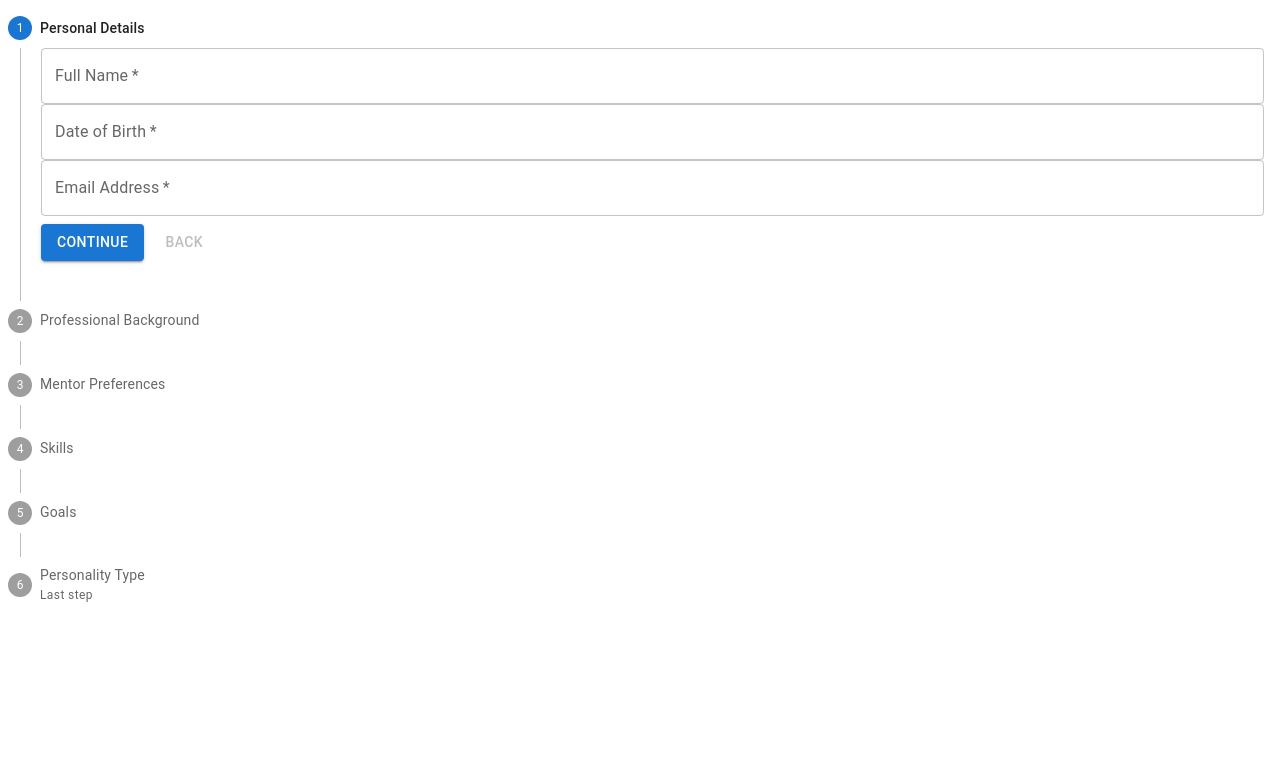
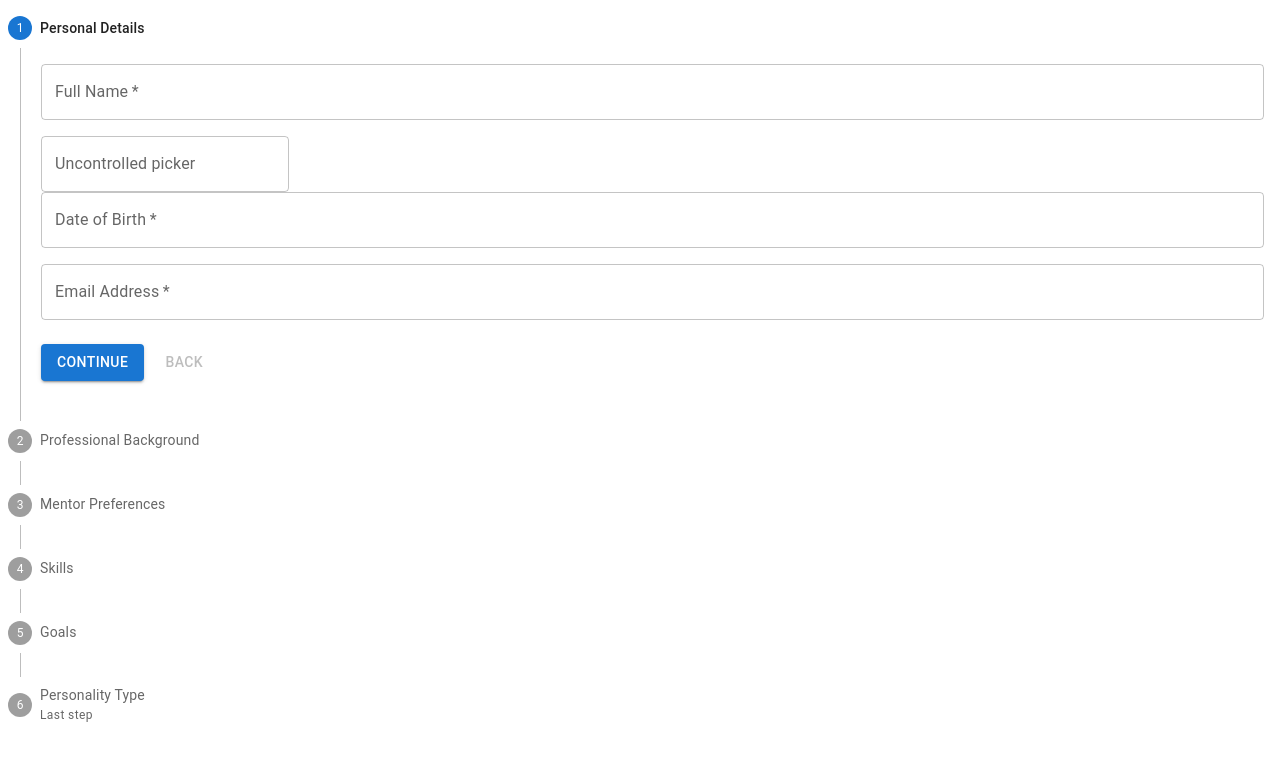
Before and after one commit to SheSharpMentoringAdmin/F-MenteeForm, a Next.js app in the folder mentee-form/: page / in a window 1280 px wide. Shown: the top 760 px of the page. Built offline with nearby package versions, Linux system fonts and the light colour scheme.

Commit message:
add calendar

```diff
--- a/mentee-form/src/app/layout.tsx
+++ b/mentee-form/src/app/layout.tsx
@@ -2,6 +2,8 @@
 
 import { Provider } from "react-redux";
 import { store } from "@/redux/store/store";
+import { LocalizationProvider } from "@mui/x-date-pickers";
+import { AdapterDayjs } from "@mui/x-date-pickers/AdapterDayjs";
 
 export default function RootLayout({
   children,
@@ -11,7 +13,11 @@ export default function RootLayout({
   return (
     <html>
       <body suppressHydrationWarning>
-        <Provider store={store}>{children}</Provider>
+        <Provider store={store}>
+          <LocalizationProvider dateAdapter={AdapterDayjs}>
+            {children}
+          </LocalizationProvider>
+        </Provider>
       </body>
     </html>
   );
--- a/mentee-form/src/components/goalsComponent/goalsComponent.tsx
+++ b/mentee-form/src/components/goalsComponent/goalsComponent.tsx
@@ -30,7 +30,7 @@ const GoalsComponent = () => {
     <div>
       <FormPropsTextFields
         multiline={true}
-        label="What level of agency (?) do you feel you have with your career?"
+        label="What level of agency do you feel you have with your career?"
         value={values.levelOfAgency}
         onChange={(value) => handleChange("levelOfAgency", value)}
       />
@@ -42,7 +42,7 @@ const GoalsComponent = () => {
       />
       <FormPropsTextFields
         multiline={true}
-        label="Why would you like a mentor / what would you like to get out of mentoring?"
+        label="What would you like to get out of mentoring?"
         value={values.mentoringGoal}
         onChange={(value) => handleChange("mentoringGoal", value)}
       />
--- a/mentee-form/src/components/personalDetailsComponent/personalDetailsComponent.tsx
+++ b/mentee-form/src/components/personalDetailsComponent/personalDetailsComponent.tsx
@@ -6,12 +6,16 @@ import { useSelector, useDispatch } from "react-redux";
 import FormPropsTextFields from "../textfield";
 import { useEffect, useState } from "react";
 import { addPersonalDetails } from "@/redux/slice/personalDetailsSlice";
+import { Box } from "@mui/material";
+import { DatePicker } from "@mui/x-date-pickers";
+import { Dayjs } from "dayjs";
 
 const PersonalDetailsComponent = () => {
   const personalDetailsState = useSelector(
     (state: RootState) => state.personalDetails
   );
   const dispatch = useDispatch();
+  const [val, setVal] = useState<Dayjs | null>(null); // State to store the selected date
 
   const [values, setValues] = useState<PersonalDetails>({
     fullName: personalDetailsState?.fullName || "",
@@ -31,12 +35,18 @@ const PersonalDetailsComponent = () => {
   }, [values, dispatch]);
 
   return (
-    <div>
+    <Box paddingTop={2}>
       <FormPropsTextFields
         label="Full Name"
         multiline={false}
         value={values.fullName}
         onChange={(value) => handleChange("fullName", value)}
+      />
+      <DatePicker
+        label="Uncontrolled picker"
+        format="DD/MM/YYYY"
+        value={val}
+        onChange={(newValue) => setVal(newValue)}
       />
       <FormPropsTextFields
         label="Date of Birth"
@@ -50,7 +60,7 @@ const PersonalDetailsComponent = () => {
         value={values.emailAddress}
         onChange={(value) => handleChange("emailAddress", value)}
       />
-    </div>
+    </Box>
   );
 };
 
--- a/mentee-form/src/components/textfield.tsx
+++ b/mentee-form/src/components/textfield.tsx
@@ -25,6 +25,7 @@ export default function FormPropsTextFields({
         label={label}
         value={value}
         onChange={(event) => onChange(event.target.value)}
+        sx={{ paddingBottom: 2 }}
       />
     </div>
   );
--- a/mentee-form/src/data/steps/goals/goalsDescription.tsx
+++ b/mentee-form/src/data/steps/goals/goalsDescription.tsx
@@ -1,7 +1,7 @@
-import FormPropsTextFields from "@/components/textfield";
+import GoalsComponent from "@/components/goalsComponent/goalsComponent";
 import { FormSteps } from "@/data/interface/formSteps/formSteps";
 
 export const GoalsDescription: FormSteps = {
   label: "Goals",
-  description: <div></div>,
+  description: <GoalsComponent />,
 };
```
Also changed, not shown: mentee-form/package.json (+8 -2 lines), 1 other file (tests, documents, lock files or other folders).
